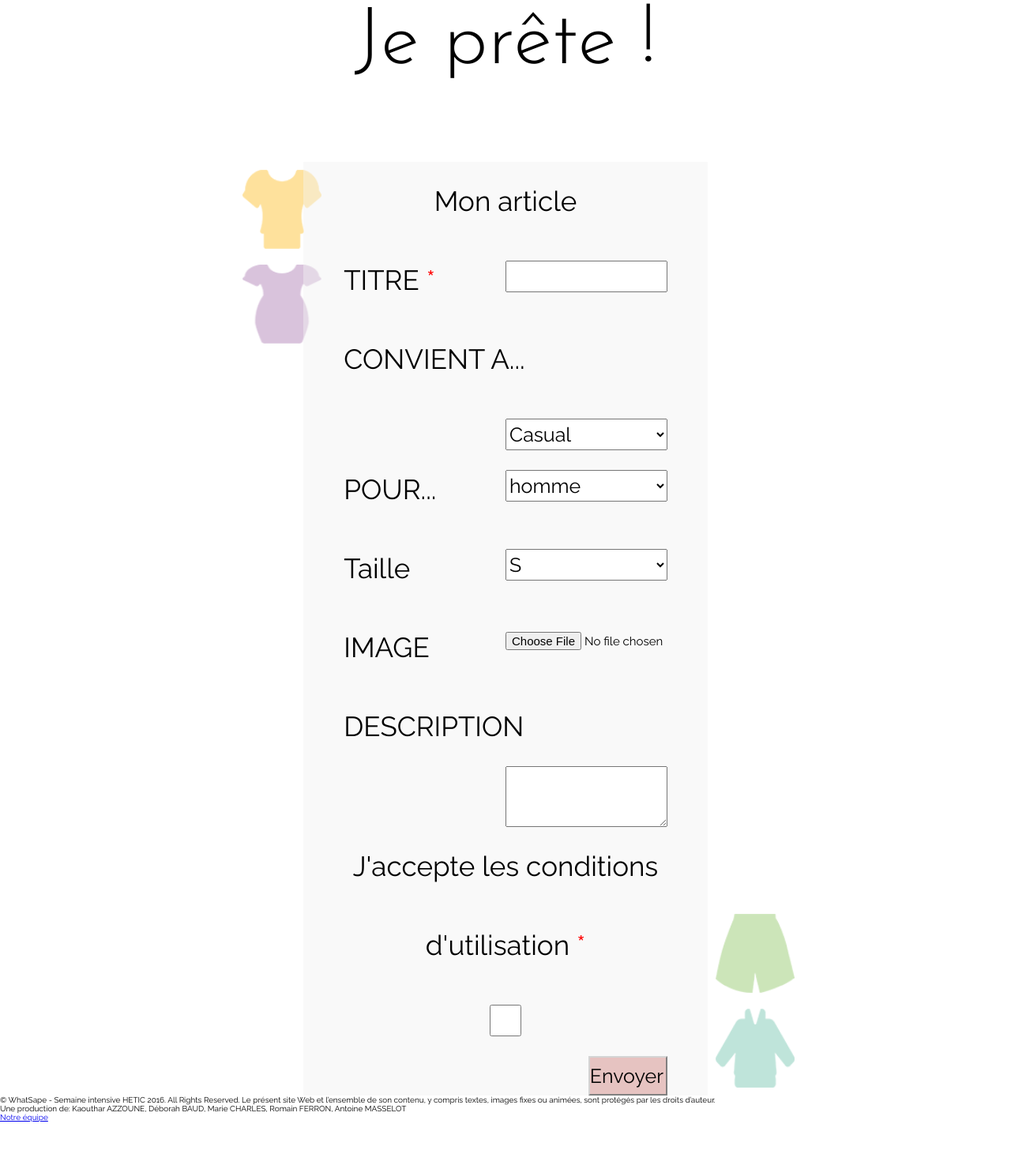
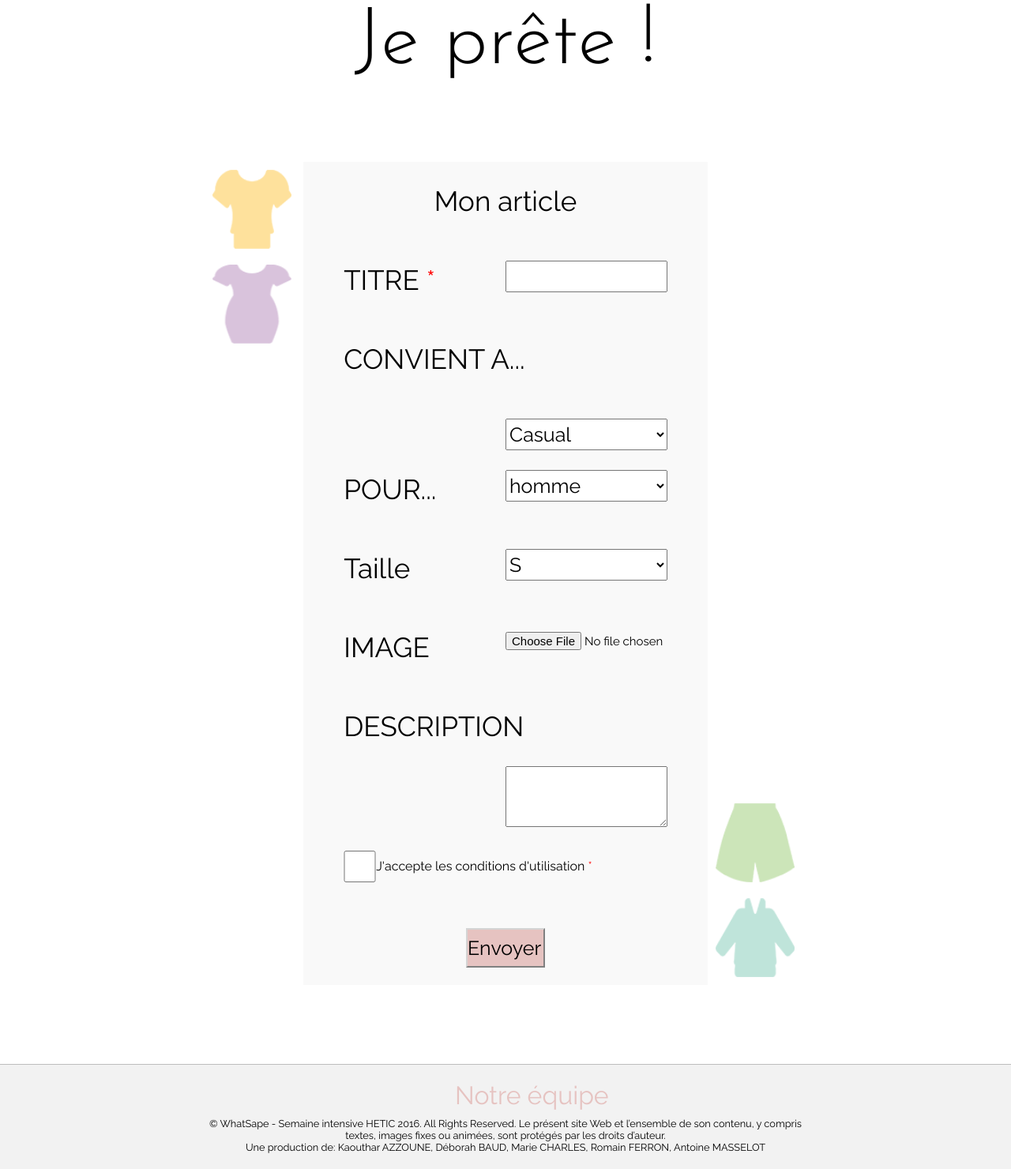
Before and after one commit to AmFlint/SI-Php-groupe6, a PHP site: page /page_formulaire.php in a window 1280 px wide. Shown: the part 165-1645 px from the top of the page at 79% size. Before the commit the page ends 1585 px from the top, so only its background shows below. Run offline with PHP 8.4, Linux system fonts and the light colour scheme.

Commit message:
sa y est c'est réparé lol

```diff
--- a/include/footer.php
+++ b/include/footer.php
@@ -1,3 +1,6 @@
 <footer>
-	<p>© WhatSape - Semaine intensive HETIC 2016. All Rights Reserved. Le présent site Web et l’ensemble de son contenu, y compris textes, images fixes ou animées, sont protégés par les droits d’auteur.<br/>Une production de: Kaouthar AZZOUNE, Déborah BAUD, Marie CHARLES, Romain FERRON, Antoine MASSELOT<br/><a href="../page_contact.php">Notre équipe</a></p>
+	<a href="page_contact.php">Notre équipe</a>
+	<p>
+		© WhatSape - Semaine intensive HETIC 2016. All Rights Reserved. Le présent site Web et l’ensemble de son contenu, y compris textes, images fixes ou animées, sont protégés par les droits d’auteur.<br/>Une production de: Kaouthar AZZOUNE, Déborah BAUD, Marie CHARLES, Romain FERRON, Antoine MASSELOT<br/>
+	</p>
 </footer>
--- a/page_formulaire.php
+++ b/page_formulaire.php
@@ -54,8 +54,8 @@
 		 		<label for="description">DESCRIPTION</label> <textarea name="description" id="description" cols="30" rows="5"></textarea><br>
 		 	</p>
 		 	<p class="clearfix">
-		 		<label for="condition">J'accepte les conditions d'utilisation <span style="color:red">*</span></label>
-		 		<input type="checkbox" name="condition" id="condition" required>
+		 		<input type="checkbox" name="condition" id="check" required>
+		 		<label for="condition" id="condition">J'accepte les conditions d'utilisation <span style="color:red">*</span></label>
 		 	</p>
 		 	<p class="clearfix">
 				<input type="submit" id="boutonvalider" value="Envoyer !">
--- a/styles/styles.css
+++ b/styles/styles.css
@@ -621,7 +621,7 @@
 	margin: 10px;
 	width: 100px;
 	height: 100px;
-	margin-left: 80%;
+	margin-left: 70%;
 }
 
 .photogauche,
@@ -667,6 +667,17 @@
 	width: 40%;
 }
 
+#condition {
+	font-size: 1rem;
+	float: left;
+}
+
+#check {
+	float: left;
+	width: 10%;
+	margin-top: 1.9rem;
+}
+
 .formulaire form p{
 	text-align: center;
 	font-size: 35px;
@@ -697,10 +708,6 @@
 	float: right;
 }
 
-#condition{
-	width: 100%
-}
-
 #image{
 	margin-top: 30px;
 	font-size:15px;
@@ -718,7 +725,7 @@
 	width: 100px;
 	height: 50px;
 	border-color: #d4d4d4;
-
+	float: none;
 }
 
 /*	-- W50 Pour la page edit-form.php --	*/
@@ -865,29 +872,33 @@
 	width: 100%;
 	height: auto;
 	margin-bottom: 20px;
-
+}
 /*-------------------------------------
 ---------------- FOOTER ---------------
 --------------------------------------*/
 
 footer
 {
+	padding-top: 20px;
+	padding-bottom: 20px;
 	margin-top: 100px;
 	background: #F2F2F2;
 	border-top: #BDBDBD solid 1px;
-	height: 100px;
 }
 
 footer p
 {
 	width: 60%;
-	margin: 40px auto 0 auto;
+	margin: 10px auto 0 auto;
 	text-align: center;
 	font-size: 0.8rem;
 }
 
 footer a
 {
-	color: black;
+
+	margin-left: 45%;
+	color: #E6C3C1;
+	font-size: 2rem;
 	text-decoration: none;
 }
```
